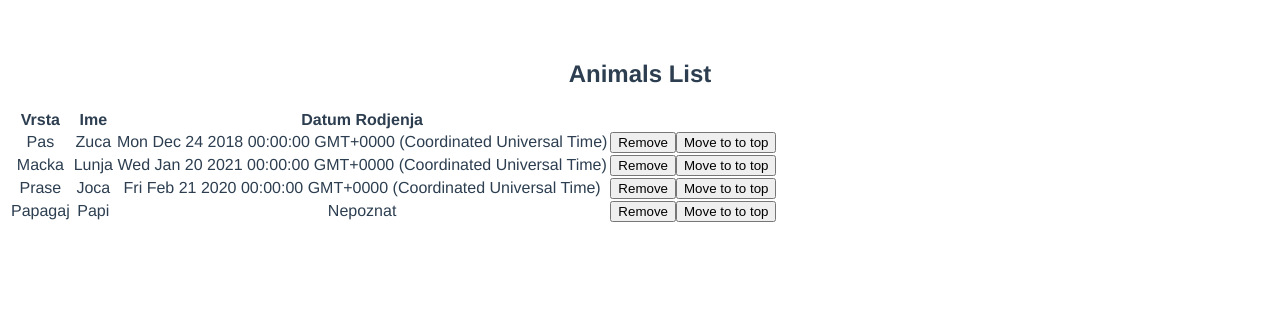
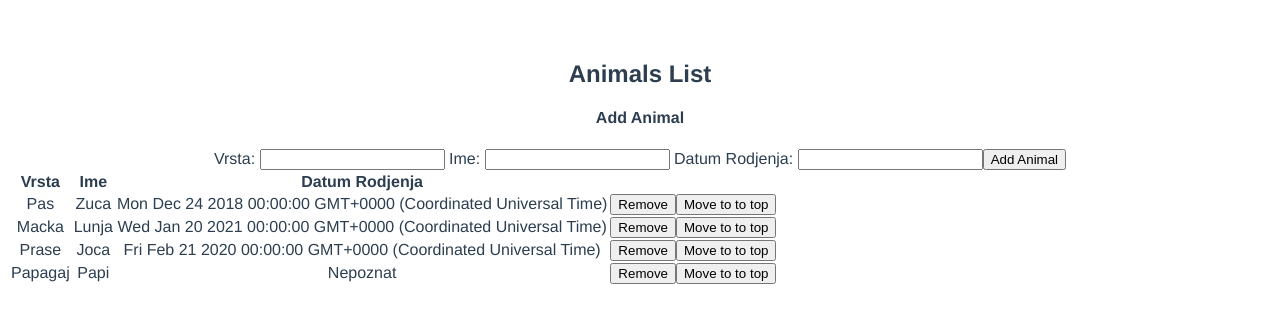
Before and after one commit to nflorijan/vivify-academy-vue-zoo, a Vue app: page / in a window 1280 px wide. Shown: the top 322 px of the page. Built offline with nearby package versions, Linux system fonts and the light colour scheme.

Commit message:
Adding animal to list

```diff
--- a/src/components/AnimalsList.vue
+++ b/src/components/AnimalsList.vue
@@ -1,6 +1,22 @@
 <template>
   <div>
     <h2>Animals List</h2>
+    <h4>Add Animal</h4>
+    <form v-on:submit.prevent="addAnimal">
+      <label>
+        Vrsta:
+      </label>
+      <input type="text" v-model="novaVrsta">
+      <label>
+        Ime:
+      </label>
+      <input type="text" v-model="novoIme">
+      <label>
+        Datum Rodjenja:
+      </label>
+      <input type="text" v-model="noviDatumRodjenja">
+      <button>Add Animal</button>
+    </form>
     <table>
       <tr>
         <th>Vrsta</th>
@@ -22,6 +38,9 @@ export default {
   name: 'AnimalsList',
   data () {
     return {
+      novaVrsta: '',
+      novoIme: '',
+      noviDatumRodjenja: '',
       animals: [
         {vrsta: 'Pas', ime: 'Zuca', datumRodjenja: new Date(2018, 11, 24)},
         {vrsta: 'Macka', ime: 'Lunja', datumRodjenja: new Date(2020, 12, 20)},
@@ -38,6 +57,16 @@ export default {
       const movedItem = this.animals.splice(index, 1);
       return this.animals.unshift(movedItem[0]);
     },
+    addAnimal() {
+      this.animals.push({
+        vrsta: this.novaVrsta,
+        ime: this.novoIme,
+        datumRodjenja: this.noviDatumRodjenja
+      })
+      this.novaVrsta = ''
+      this.novoIme = ''
+      this.noviDatumRodjenja = ''
+    }
   }
 }
 </script>
```
